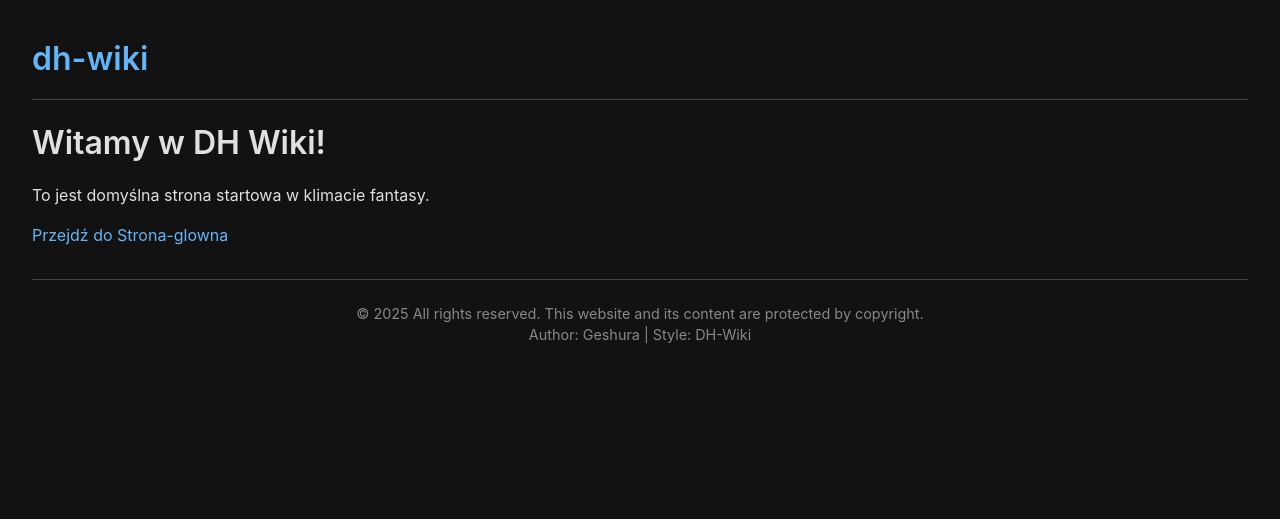
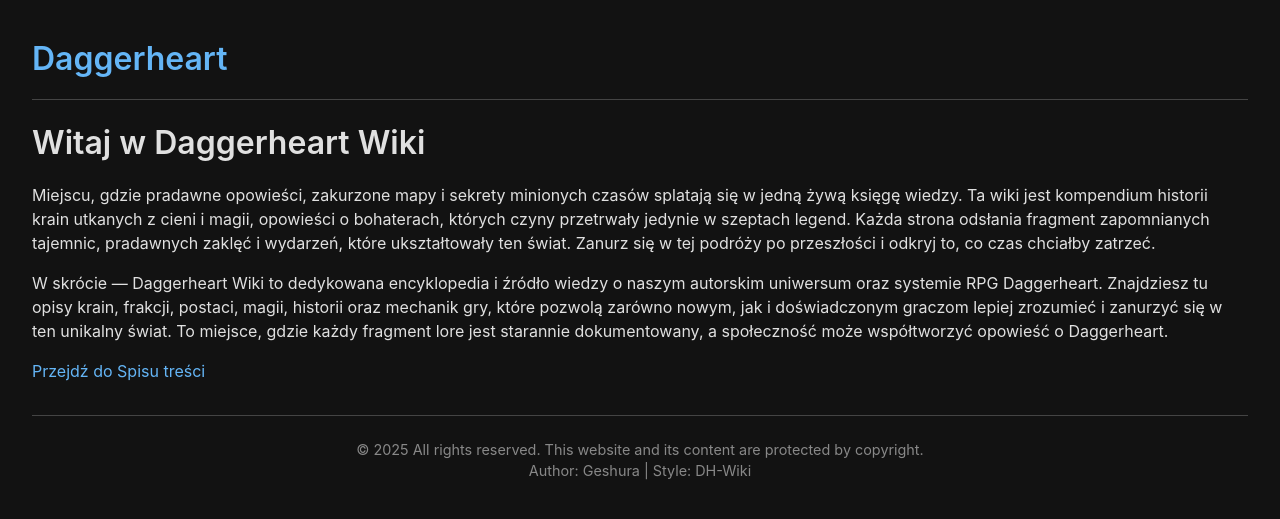
Before and after one commit to Geshura/dh-wiki, a Jekyll site: the page built from index.md, in a window 1280 px wide. Shown: the top 519 px of the page. Built offline with Jekyll 4.4.1, drawn with Linux system fonts in a browser that asks for light colours.

Commit message:
update
update

```diff
--- a/_config.yml
+++ b/_config.yml
@@ -1,4 +1,5 @@
 theme: null
+title: Daggerheart
 
 defaults:
   -
--- a/index.md
+++ b/index.md
@@ -1,10 +1,12 @@
 ---
-title: Witamy w DH Wiki
+title: Witaj podróżniku!
 layout: default
 ---
 
-# Witamy w DH Wiki!
+# Witaj w Daggerheart Wiki
 
-To jest domyślna strona startowa w klimacie fantasy.
+Miejscu, gdzie pradawne opowieści, zakurzone mapy i sekrety minionych czasów splatają się w jedną żywą księgę wiedzy. Ta wiki jest kompendium historii krain utkanych z cieni i magii, opowieści o bohaterach, których czyny przetrwały jedynie w szeptach legend. Każda strona odsłania fragment zapomnianych tajemnic, pradawnych zaklęć i wydarzeń, które ukształtowały ten świat. Zanurz się w tej podróży po przeszłości i odkryj to, co czas chciałby zatrzeć.
 
-[Przejdź do Strona-glowna](strona-glowna.md)
+W skrócie — Daggerheart Wiki to dedykowana encyklopedia i źródło wiedzy o naszym autorskim uniwersum oraz systemie RPG Daggerheart. Znajdziesz tu opisy krain, frakcji, postaci, magii, historii oraz mechanik gry, które pozwolą zarówno nowym, jak i doświadczonym graczom lepiej zrozumieć i zanurzyć się w ten unikalny świat. To miejsce, gdzie każdy fragment lore jest starannie dokumentowany, a społeczność może współtworzyć opowieść o Daggerheart.
+
+[Przejdź do Spisu treści](spis.md)
```
